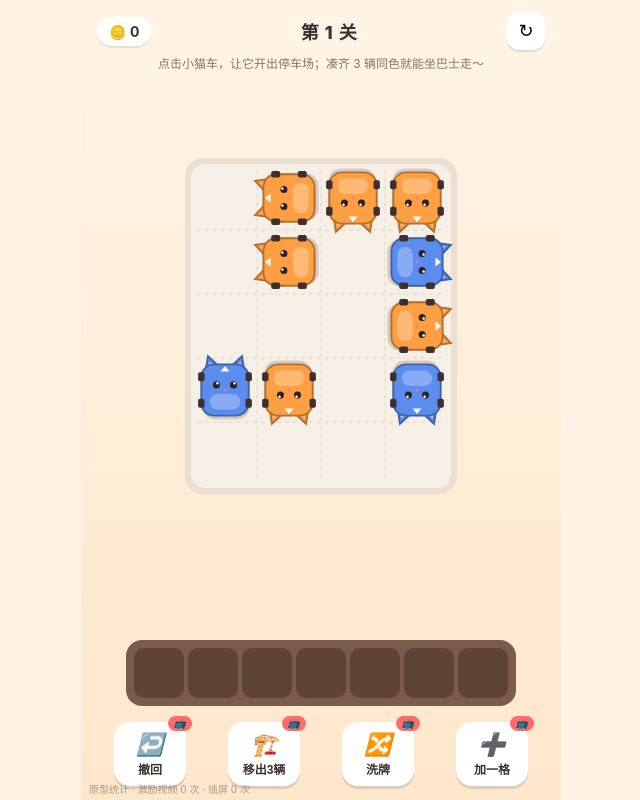
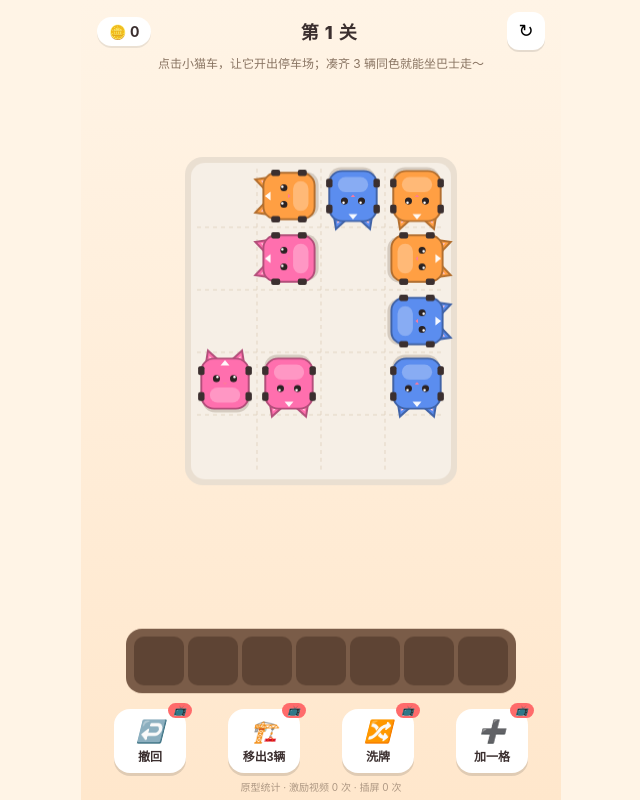
Before and after one commit to xugaoyang/miao-le-ge-che, a plain HTML site: page index.html in a window 1280 px wide. Shown: the whole page, without its empty margins (319-959 px from the left). Drawn offline with Linux system fonts and the light colour scheme.

Commit message:
修复失败文案、统计文字遮挡道具栏、第1关颜色过少

```diff
--- a/index.html
+++ b/index.html
@@ -24,7 +24,7 @@
   #sub{text-align:center;font-size:12px;color:var(--muted);min-height:16px}
   #stage{flex:1;position:relative;min-height:0}
   canvas{position:absolute;inset:0;width:100%;height:100%;touch-action:none}
-  #props{display:flex;justify-content:space-around;padding:8px 12px calc(14px + env(safe-area-inset-bottom))}
+  #props{display:flex;justify-content:space-around;padding:8px 12px 6px}
   .prop{position:relative;border:0;background:var(--card);border-radius:16px;width:72px;height:64px;
     display:flex;flex-direction:column;align-items:center;justify-content:center;gap:2px;font-size:22px;
     box-shadow:0 3px 0 rgba(0,0,0,.12);cursor:pointer;color:var(--ink)}
@@ -51,7 +51,8 @@
   .adbox{background:#222;color:#fff;border-radius:16px;height:180px;display:flex;flex-direction:column;
     align-items:center;justify-content:center;gap:8px;margin-bottom:8px}
   .adbox b{font-size:40px}
-  #stats{position:absolute;left:8px;bottom:4px;font-size:10px;color:var(--muted);opacity:.7;pointer-events:none}
+  #stats{text-align:center;font-size:10px;color:var(--muted);opacity:.7;pointer-events:none;
+    padding-bottom:calc(6px + env(safe-area-inset-bottom))}
 </style>
 </head>
 <body>
@@ -69,8 +70,8 @@
     <button class="prop" data-prop="shuffle"><i>🔀</i><span>洗牌</span><em class="badge">📺</em></button>
     <button class="prop" data-prop="extra"><i>➕</i><span>加一格</span><em class="badge">📺</em></button>
   </div>
+  <div id="stats"></div>
   <div id="toast"></div>
-  <div id="stats"></div>
   <div class="mask" id="mask" hidden><div class="dialog" id="dialog"></div></div>
 </div>
 
@@ -100,7 +101,7 @@ function shuffle(arr, R){ for(let i=arr.length-1;i>0;i--){ const j=Math.floor(R(
 
 // 关卡参数：第1关极简，第2关难度断崖，之后循序渐进
 function levelCfg(n){
-  if(n===1) return {cols:4,rows:5,cars:9, colors:3,chunk:3};
+  if(n===1) return {cols:4,rows:5,cars:9, colors:3,chunk:9};
   if(n===2) return {cols:7,rows:9,cars:60,colors:9,chunk:9};
   return {
     cols: 6 + (n % 2),
@@ -420,7 +421,9 @@ function showLose(){
   sfx.lose();
   const left = remaining();
   const pct = Math.round((1 - left / S.total) * 100);
-  openDialog(`<div class="big">😿</div><h2>只差 ${left} 辆车！</h2><p>你已经完成了 ${pct}%，再坚持一下就能过关</p>
+  const title = pct >= 60 ? `只差 ${left} 辆车！` : '槽位塞满啦！';
+  const tip = pct >= 60 ? `你已经完成了 ${pct}%，再坚持一下就能过关` : `已完成 ${pct}%，先挑能凑齐三辆的颜色点哦`;
+  openDialog(`<div class="big">😿</div><h2>${title}</h2><p>${tip}</p>
     ${S.revived ? '' : '<button class="btn ad" id="revive">📺 看广告复活（移出 3 辆车）</button>'}
     <button class="btn ghost" id="retry">重新开始</button>`);
   const rv = $('#revive');
```
